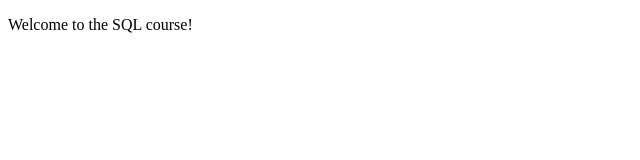
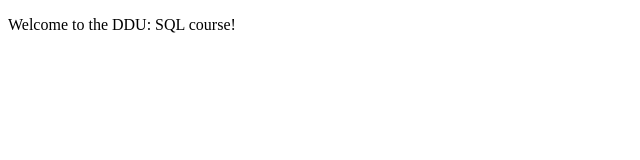
Before and after one commit to doubledutch/dd-university, a plain HTML site: page sql/index.html in a window 1280 px wide. Shown: the full height of the page, 0-640 px from the left. Drawn offline with Linux system fonts and the light colour scheme.

Commit message:
Testing git

```diff
--- a/sql/index.html
+++ b/sql/index.html
@@ -6,6 +6,6 @@
         <link href="css/styles.css" rel="stylesheet" type="text/css">
     </head>
     <body>
-        <p>Welcome to the SQL course!</p>
+        <p>Welcome to the DDU: SQL course!</p>
     </body>
 </html>
```
